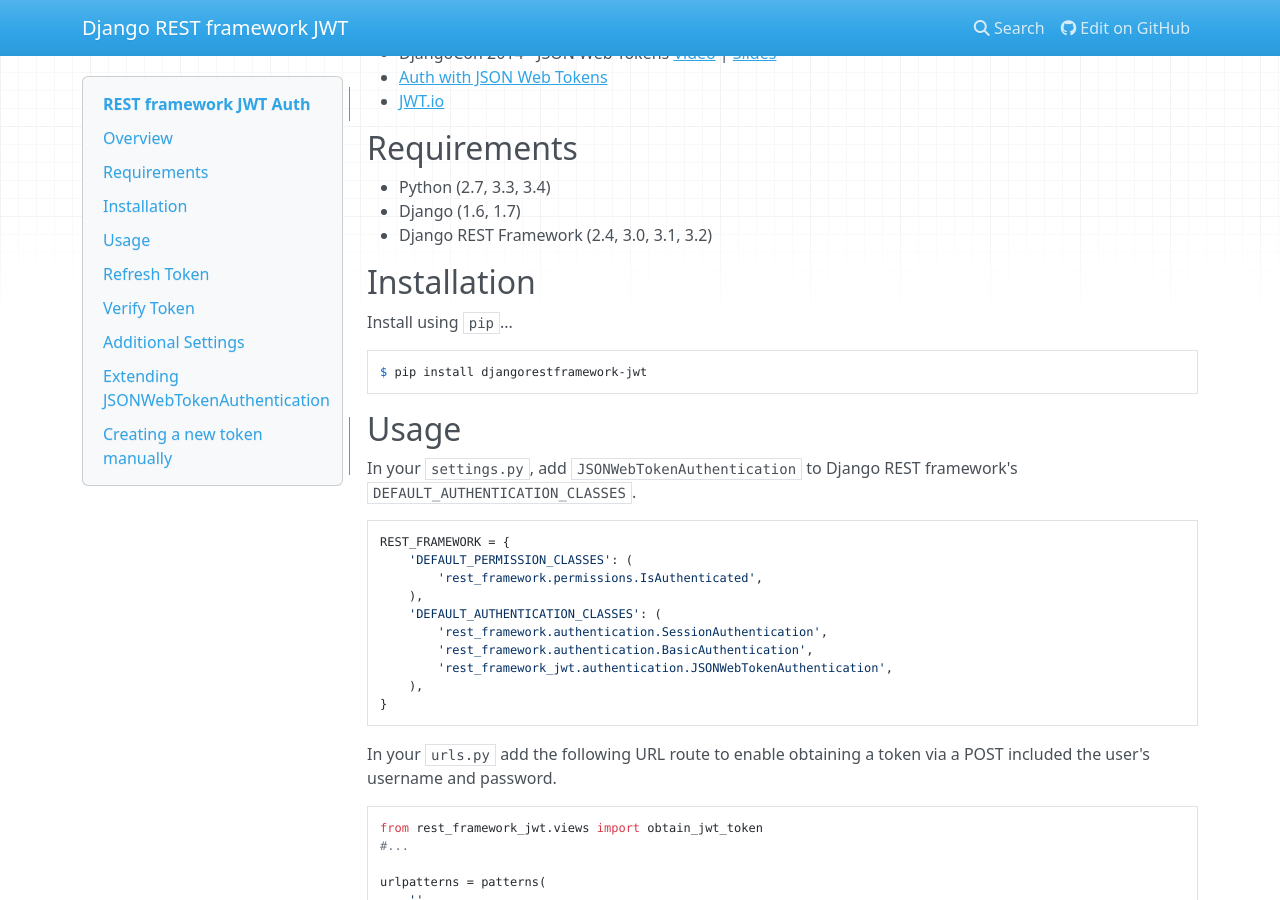
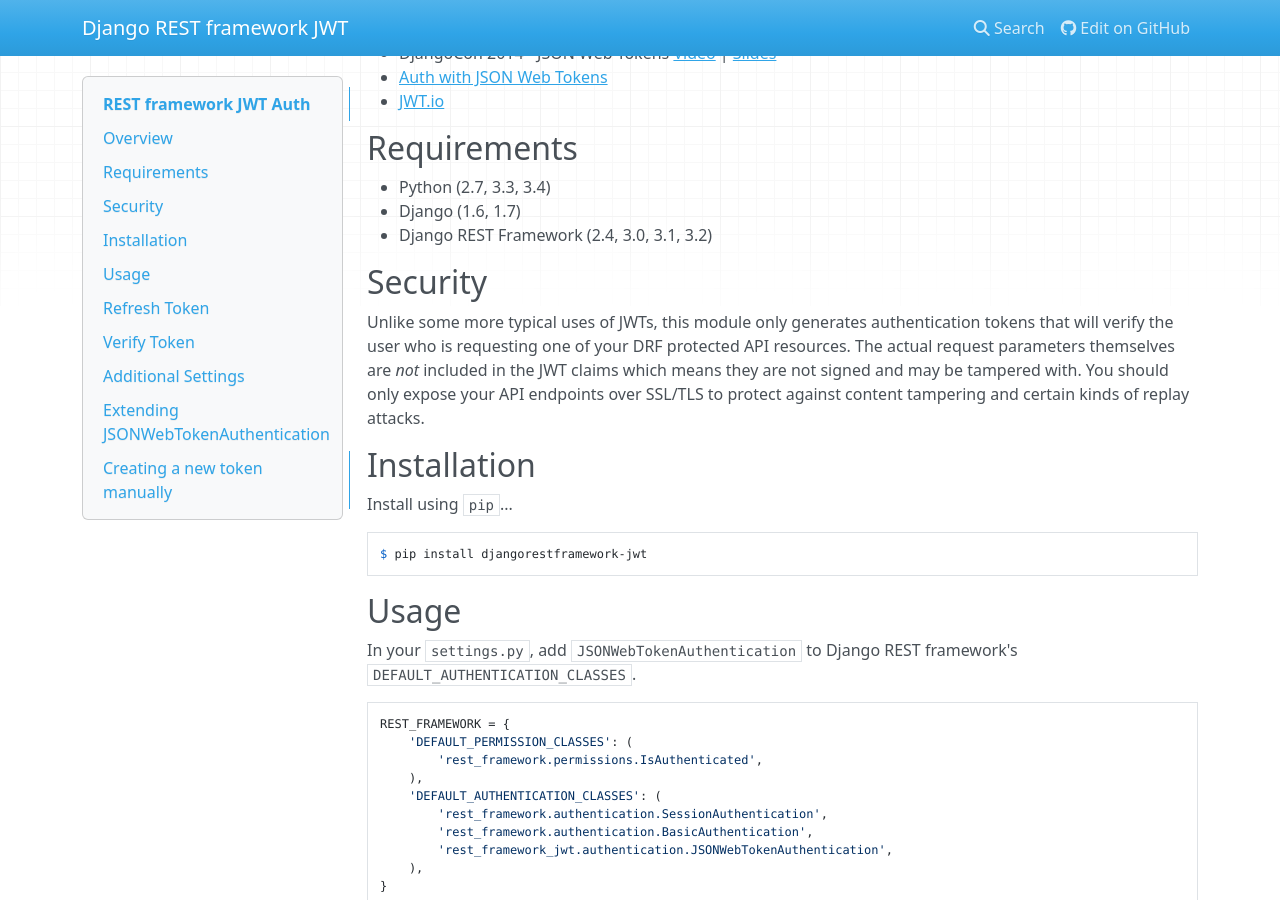
Before and after one commit to DevStar94/django_jwt, an MkDocs documentation site: the page built from docs/index.md, in a window 1280 px wide and 900 px high, scrolled down 390 px. Built offline with MkDocs 1.6.1, drawn with Linux system fonts in a browser that asks for light colours; nearby versions of some CDN libraries; some of the changed text lies outside the part shown.

```diff
--- a/docs/index.md
+++ b/docs/index.md
@@ -30,6 +30,16 @@ If you want to know more about JWT, check out the following resources:
 - Python (2.7, 3.3, 3.4)
 - Django (1.6, 1.7)
 - Django REST Framework (2.4, 3.0, 3.1, 3.2)
+
+## Security
+
+Unlike some more typical uses of JWTs, this module only generates
+authentication tokens that will verify the user who is requesting one of your DRF
+protected API resources. The actual
+request parameters themselves are *not* included in the JWT claims which means
+they are not signed and may be tampered with. You should only expose your API
+endpoints over SSL/TLS to protect against content tampering and certain kinds of
+replay attacks.
 
 ## Installation
 
@@ -175,7 +185,8 @@ Default is `True`.
 
 ### JWT_VERIFY_EXPIRATION
 
-You can turn off expiration time verification with by setting `JWT_VERIFY_EXPIRATION` to `False`.
+You can turn off expiration time verification by setting `JWT_VERIFY_EXPIRATION` to `False`.
+Without expiration verification, JWTs will last forever meaning a leaked token could be used by an attacker indefinitely.
 
 Default is `True`.
 
```
Also changed, not shown: 1 other file.
